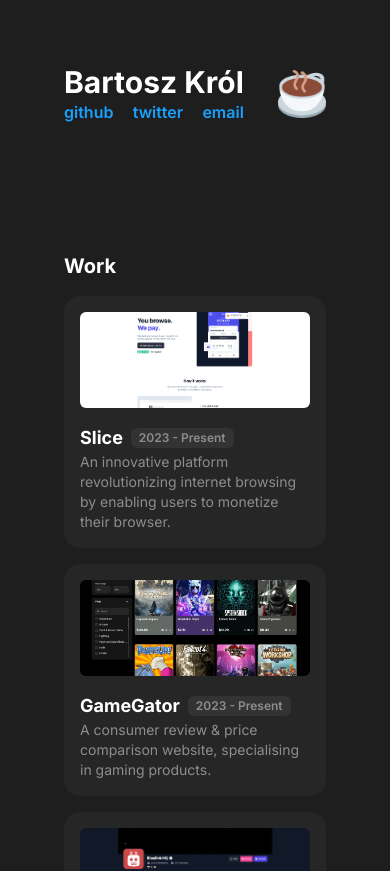
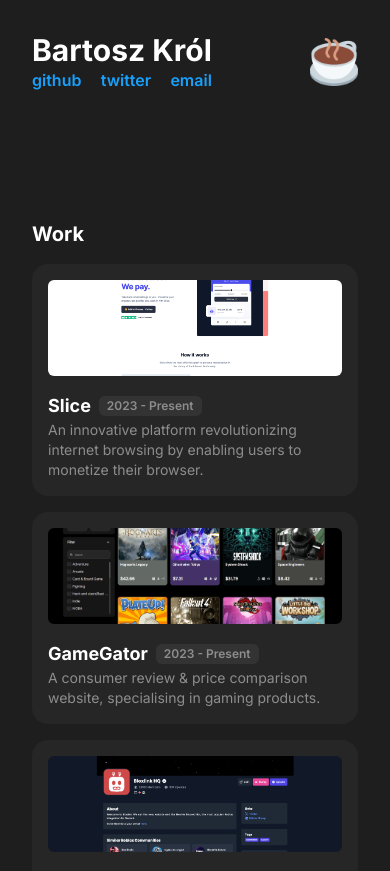
Before and after one commit to badosz0/badosz.com, a Next.js app: page / in a window 390 px wide. Shown: the top 871 px of the page. Built offline with nearby package versions, Linux system fonts and the light colour scheme; no server answers.

Commit message:
more mobile friendly

```diff
--- a/src/app/page.tsx
+++ b/src/app/page.tsx
@@ -4,7 +4,7 @@ import { Work } from './_components/Work';
 
 export default function Page(): JSX.Element {
   return (
-    <div className="mx-auto max-w-3xl p p-16 flex flex-col gap-32">
+    <div className="mx-auto max-w-3xl p-8 sm:p-16 flex flex-col gap-32">
       <div className="flex justify-between items-center w-full">
         <div className="flex flex-col">
           <p className="text-white font-bold text-3xl">Bartosz Król</p>
```
